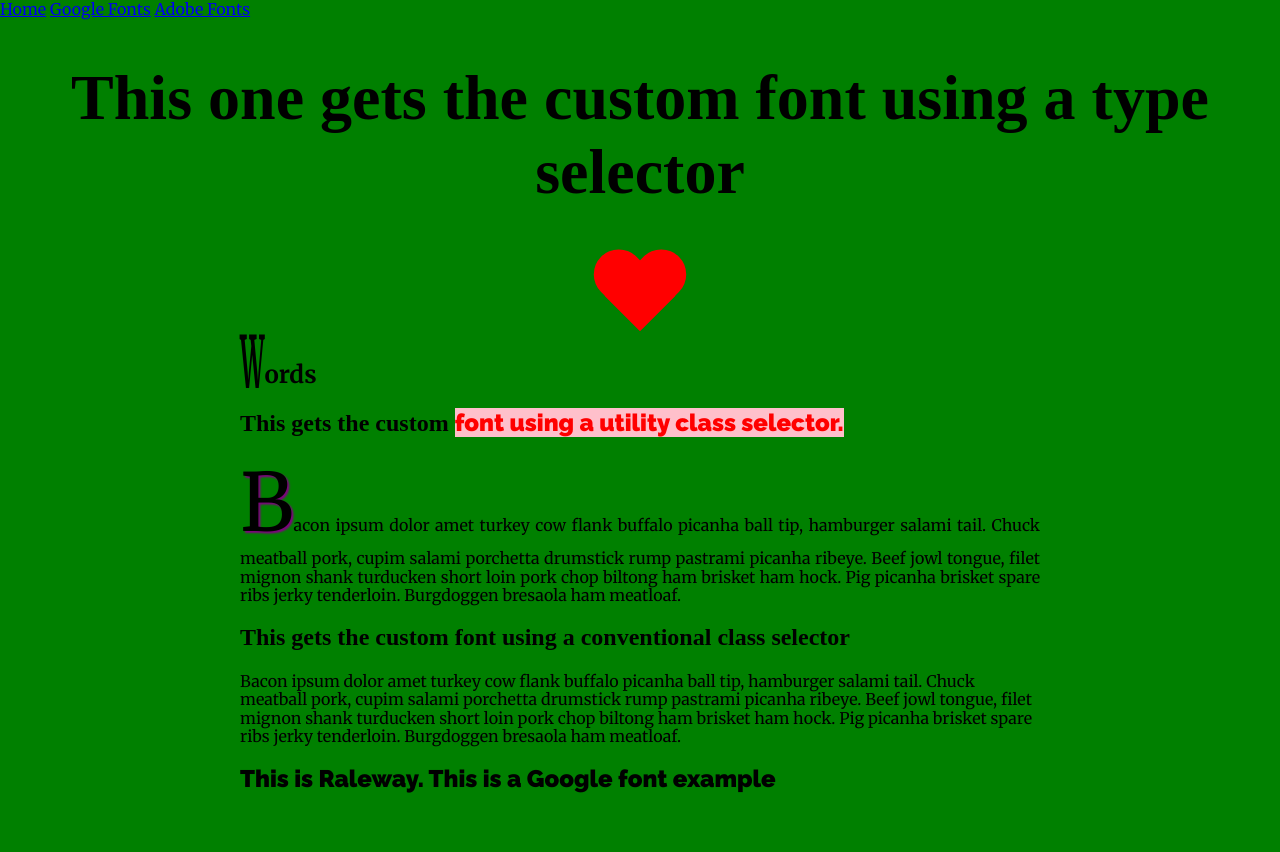
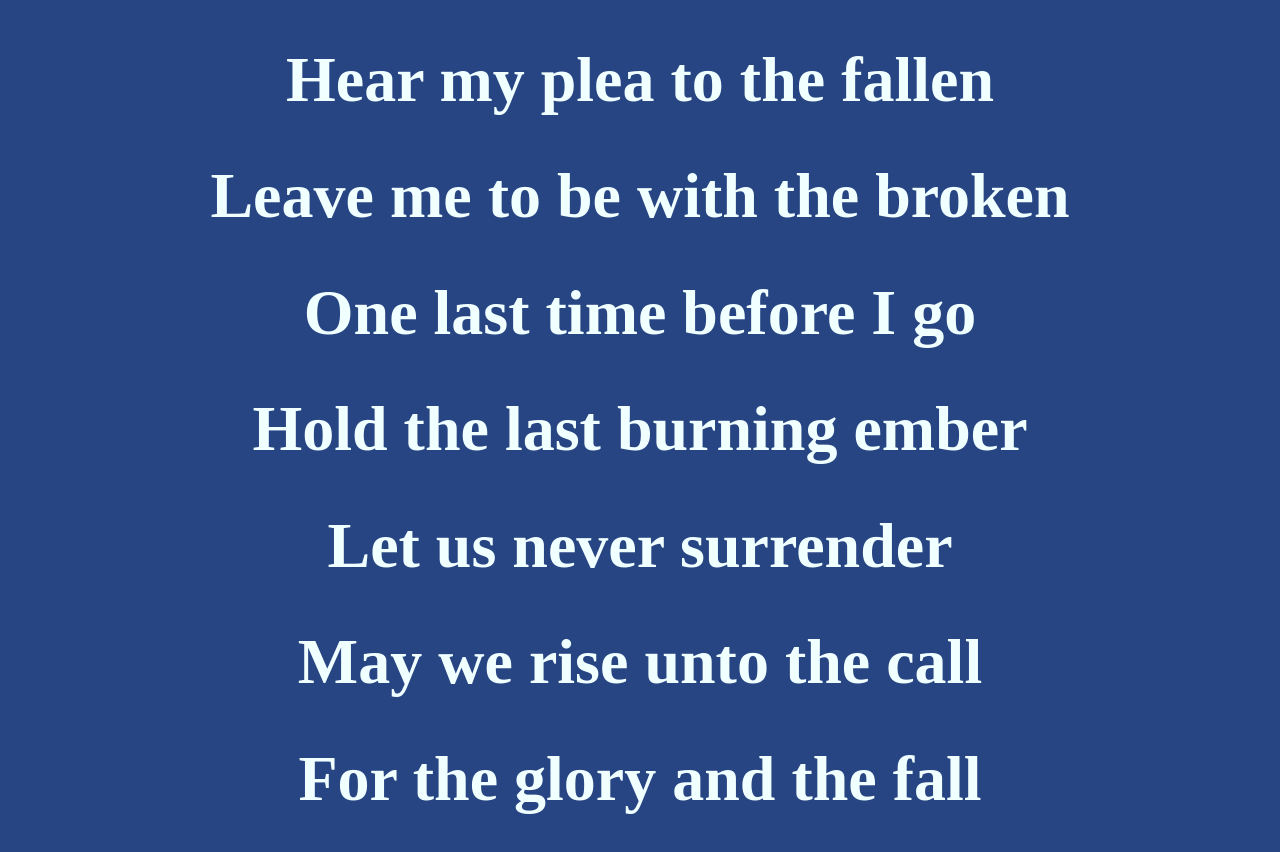
Before and after one commit to SeanLeblanc60/Typography-Project, a website built with Parcel: page index.html in a window 1280 px wide. Before the commit the page ends 813 px from the top, so only its background shows below. Built offline with nearby package versions, Linux system fonts and the light colour scheme; files whose address does not match are found by name.

Commit message:
edit text

```diff
--- a/css/main.css
+++ b/css/main.css
@@ -46,6 +46,7 @@ h1 {
 .necho-word {
 	font-size: 4rem;
 	text-align: center;
+	color: azure;
 }
 
 @media (max-width: 475px) {
@@ -54,79 +55,9 @@ h1 {
   }
 }
 
-.saulomon-text {
-	text-align: justify;
-}
-
-.saulomon-text::first-letter {
-	font-size: 5rem;
-	text-shadow: 2px 2px 2px purple;
-}
-
-.ashley-text {
-	font-family: 'Raleway', sans-serif;
-	color: red;
-	background-color: pink;
-}
-
-.mary-text {
-	font-size: 2.5rem;
-}
-
-.sierra-heart {
-	position: relative;
-	width: 100px;
-	height: 90px;
-	margin-left: auto;
-	margin-right: auto;
-}
-.sierra-heart:before,
-.sierra-heart:after {
-	position: absolute;
-	content: "";
-	left: 50px;
-	top: 0;
-	width: 50px;
-	height: 80px;
-	background: red;
-	border-radius: 50px 50px 0 0;
-	transform: rotate(-45deg);
-	transform-origin: 0 100%;
-}
-.sierra-heart:after {
-	left: 0;
-	transform: rotate(45deg);
-	transform-origin: 100% 100%;
-}
-
-/* example for responsive background colors */
-@media (max-width: 475px) {
+/* responsive background color */
+@media (min-width: 476px) {
   body {
-    background-color: aqua;
+    background-color: rgb(40, 69, 131);
   }
 }
-
-@media (min-width: 476px) and (max-width: 1199px) {
-  body {
-    background-color: pink;
-  }
-}
-
-
-@media (min-width: 1200px) {
-  body {
-    background-color: green;
-  }
-}
-
-.jade-word-w {
-	display: inline-block;
-	transform: scale(1, 3);
-	transform-origin: 0% 70%;
-}
-
-.maddy-div {
-	max-width: 800px;
-	margin-left: auto;
-	margin-right: auto;
-}
--- a/index.html
+++ b/index.html
@@ -3,7 +3,7 @@
 
 <head>
   <meta charset="utf-8">
-  <title>My dope title</title>
+  <title>Typography Project</title>
   <meta name="description" content="zdkjbzdfvkjv">
   <meta name="viewport" content="width=device-width, initial-scale=1">
 
@@ -26,28 +26,13 @@
 </head>
 
 <body>
-	<header>
-		<nav>
-			<a href="index.html">Home</a>
-			<a href="index.html">Google Fonts</a>
-			<a href="index.html">Adobe Fonts</a>
-		</nav>
-	</header>
-	<h1 class="necho-word">This one gets the custom font using a type selector</h1>
-	<div class="sierra-heart"></div>
-	<div class="maddy-div">
-		<h2 class="jade-word"><span class="jade-word-w">W</span><span class="jade-word-o">o</span>rds</h2>
-		<section>
-			<h2 class="privateer">This gets the custom <span class="ashley-text">font using a utility class selector.</span></h2>
-			<p class="saulomon-text"><span class="mary-text">B</span>acon ipsum dolor amet turkey cow flank buffalo picanha ball tip, hamburger salami tail. Chuck meatball pork, cupim salami porchetta drumstick rump pastrami picanha ribeye. Beef jowl tongue, filet mignon shank turducken short loin pork chop biltong ham brisket ham hock. Pig picanha brisket spare ribs jerky tenderloin. Burgdoggen bresaola ham meatloaf.</p>
-		</section>
-
-		<section>
-			<h2 class="section-title">This gets the custom font using a conventional class selector</h2>
-			<p>Bacon ipsum dolor amet turkey cow flank buffalo picanha ball tip, hamburger salami tail. Chuck meatball pork, cupim salami porchetta drumstick rump pastrami picanha ribeye. Beef jowl tongue, filet mignon shank turducken short loin pork chop biltong ham brisket ham hock. Pig picanha brisket spare ribs jerky tenderloin. Burgdoggen bresaola ham meatloaf.</p>
-		</section>
-		<h2 class="raleway">This is Raleway. This is a Google font example</h2>
-	</div>
+	<h1 class="necho-word">Hear my plea to the fallen</h1>
+  <h1 class="necho-word">Leave me to be with the broken</h1>
+  <h1 class="necho-word">One last time before I go</h1>
+  <h1 class="necho-word">Hold the last burning ember</h1>
+  <h1 class="necho-word">Let us never surrender</h1>
+  <h1 class="necho-word">May we rise unto the call</h1>
+  <h1 class="necho-word">For the glory and the fall</h1>
 </body>
 
 </html>
```
